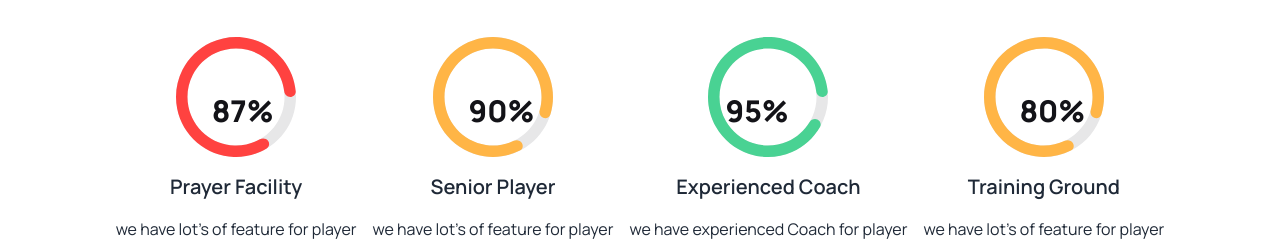
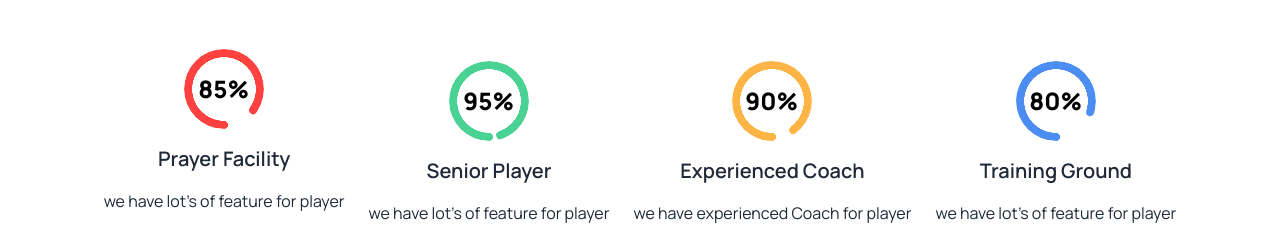
Before and after one commit to Masumkhan0/hockey-a3, a plain HTML site: page index.html in a window 1280 px wide. Shown: the part 726-967 px from the top of the page. Drawn offline with nearby package versions, Linux system fonts and the light colour scheme.

Commit message:
professional section eidited

```diff
--- a/index.html
+++ b/index.html
@@ -62,28 +62,25 @@
                 <p class="common-text">Professional hockey developed in the United States and Canada around the turn of the 20th century.</p>
             </div>
             <!-- Rating area -->
-            <div class="my-10 lg:flex justify-center items-center gap-4 ">
-                <div class="relative flex flex-col justify-center items-center space-y-4">
-                    <img src="Images/red.svg" alt="">
-                    <h3 class="text-[#131318] font-extrabold text-3xl absolute top-10 left-64 lg:left-24">87%</h3>
+            <div class="my-10 lg:flex justify-center items-center gap-6 space-y-6">
+                <div class="flex flex-col justify-center items-center space-y-4">
+                    <div class="radial-progress rotate-180 text-[#FF4240]" style="--value:85;" role="progressbar"><span class="text-black font-extrabold text-2xl rotate-180">85%</span></div>
+
                     <h5 class="font-semibold text-xl">Prayer Facility</h5>
                     <p>we have lot's of feature for player</p>
                 </div>
-                <div class="relative flex flex-col justify-center items-center space-y-4">
-                    <img src="Images/yellow.svg" alt="">
-                    <h3 class="text-[#131318] font-extrabold text-3xl absolute top-10 left-64 lg:left-24">90%</h3>
+                <div class="flex flex-col justify-center items-center space-y-4">
+                    <div class="radial-progress rotate-180 text-[#49D293]" style="--value:95;" role="progressbar"><span class="text-black font-extrabold text-2xl rotate-180">95%</span></div>
                     <h5 class="font-semibold text-xl">Senior Player</h5>
                     <p>we have lot's of feature for player</p>
                 </div>
-                <div class="relative flex flex-col justify-center items-center space-y-4">
-                    <img src="Images/green.svg" alt="">
-                    <h3 class="text-[#131318] font-extrabold text-3xl absolute top-10 left-64 lg:left-24">95%</h3>
+                <div class="flex flex-col justify-center items-center space-y-4">
+                    <div class="radial-progress rotate-180 text-[#FFB546]" style="--value:90;" role="progressbar"><span class="text-black font-extrabold text-2xl rotate-180">90%</span></div>
                     <h5 class="font-semibold text-xl">Experienced Coach</h5>
                     <p>we have experienced Coach for player</p>
                 </div>
-                <div class="relative flex flex-col justify-center items-center space-y-4">
-                    <img src="Images/orange.svg" alt="">
-                    <h3 class="text-[#131318] font-extrabold text-3xl absolute top-10 left-64 lg:left-24">80%</h3>
+                <div class=" flex flex-col justify-center items-center space-y-4">
+                    <div class="radial-progress rotate-180 text-[#4C8DF1]" style="--value:80;" role="progressbar"><span class="text-black font-extrabold text-2xl rotate-180">80%</span></div>
                     <h5 class="font-semibold text-xl">Training Ground</h5>
                     <p>we have lot's of feature for player</p>
                 </div>
@@ -102,7 +99,7 @@
 
             </div>
             <div class="mt-10 grid grid-cols-1 lg:grid-cols-2 gap-6">
-                <div class="img-1 pl-10 pb-10 space-y-5 order-1" >
+                <div class="img-1  pl-10 pb-10 space-y-5 order-1" >
                     <h3 class="text-white font-extrabold text-3xl pt-24">Junior Program</h3>
                     <p class="text-white max-w-80">we have a junior hockey section to build future player. it's forms of hockey to move the ball </p>
                     <button class="btn text-white font-bold bg-[#FF4240] border-none px-5 py-2">Register Now </button>
@@ -111,7 +108,7 @@
                     <h3 class="text-white font-extrabold text-3xl pt-24">Teenager Program</h3>
                     <p class="text-white max-w-80">In our teenager section we hunt future talent and nursing them to grow as a future icon </p>
                     <button class="btn text-white font-bold bg-[#FF4240] border-none px-5 py-2">Register Now </button></div>
-                <div class="lg:col-span-2 pl-10 pb-10 space-y-5 w-full img-3  order-3">
+                <div class="lg:col-span-2  pl-10 pb-10 space-y-5 w-full img-3  order-3">
                     <h3 class="text-white font-extrabold text-3xl pt-24">Professional Program</h3>
                     <p class="text-white max-w-80">A hockey stick is a piece of sports equipment used by the players in all the forms of hockey to move the ball </p>
                     <button class="btn text-white font-bold bg-[#FF4240] border-none px-5 py-2">Register Now </button></div>
--- a/style.css
+++ b/style.css
@@ -18,6 +18,7 @@
     border-radius: 16px;
     background-repeat: no-repeat;
     object-fit: cover;
+    width: 100%;
 
 
 }
@@ -27,6 +28,7 @@
     border-radius: 16px;
      background-repeat: no-repeat;
     object-fit: cover;
+    width: 100%;
 }
 .img-3{
 
@@ -34,5 +36,6 @@
     border-radius: 16px;
     background-repeat: no-repeat;
     object-fit: cover;
+    width: 100%;
 
 }
```
